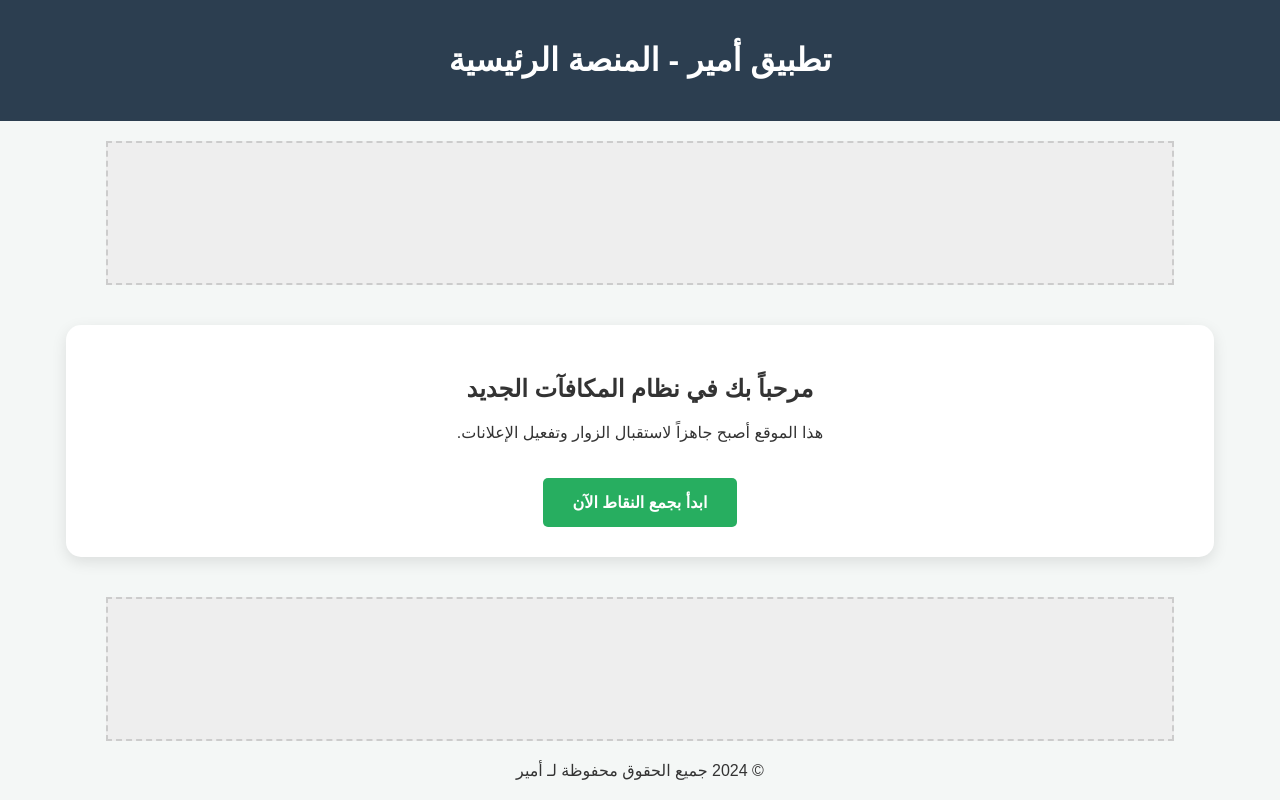
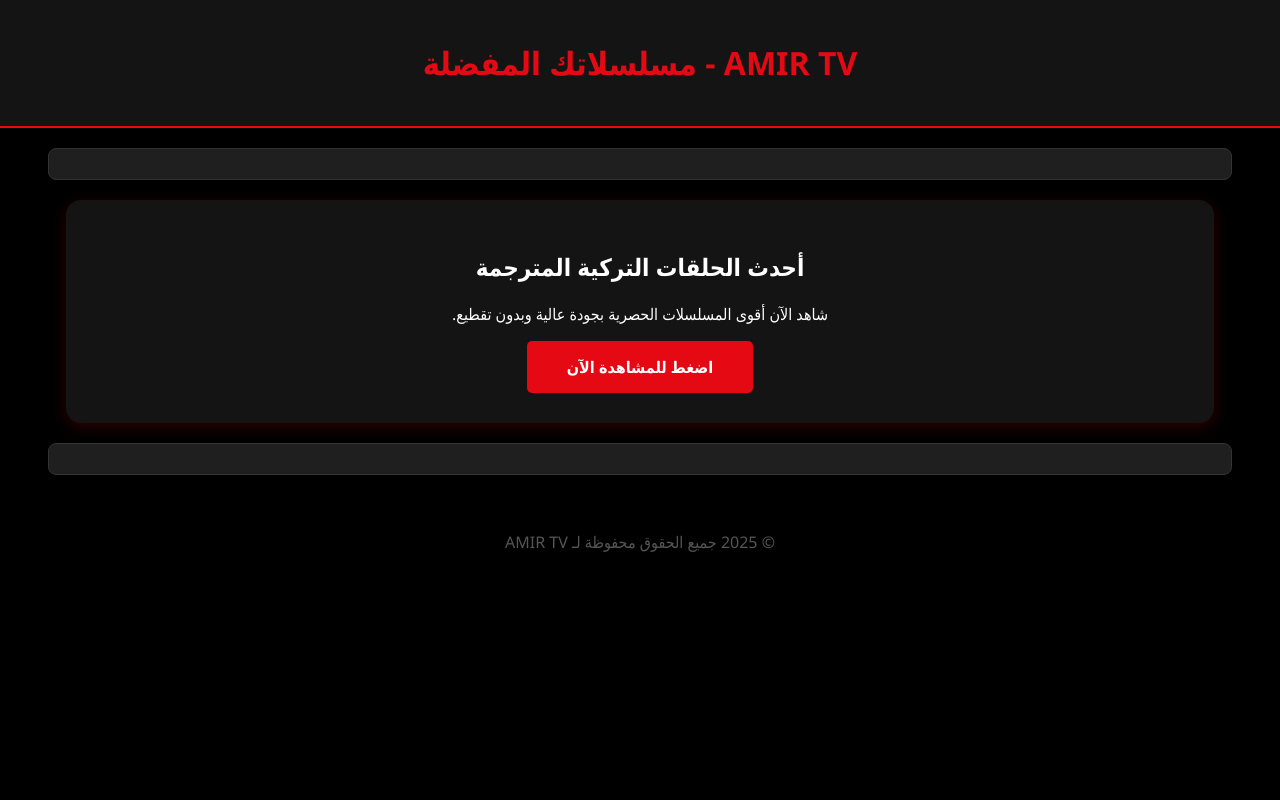
Before and after one commit to rhbjd5kztq-web/Amerr, a plain HTML site: page index.html in a window 1280 px wide. Drawn offline with Linux system fonts and the light colour scheme.

Commit message:
Update title and content for AMIR TV website

```diff
--- a/index.html
+++ b/index.html
@@ -3,41 +3,77 @@
 <head>
     <meta charset="UTF-8">
     <meta name="viewport" content="width=device-width, initial-scale=1.0">
-    <title>تطبيق أمير للمكافآت</title>
+    <title>عالم المسلسلات التركية - أمير</title>
     <style>
-        body { font-family: sans-serif; margin: 0; background-color: #f4f7f6; color: #333; text-align: center; }
-        header { background-color: #2c3e50; color: white; padding: 20px; }
-        .ad-box { background: #eee; border: 2px dashed #ccc; margin: 20px auto; padding: 20px; max-width: 80%; min-height: 100px; color: #777; }
-        .main-card { background: white; padding: 30px; border-radius: 15px; box-shadow: 0 5px 15px rgba(0,0,0,0.1); margin: 20px; display: inline-block; width: 85%; }
-        .btn { background: #27ae60; color: white; padding: 15px 30px; border-radius: 5px; text-decoration: none; font-weight: bold; display: inline-block; margin-top: 20px; }
+        body {
+            font-family: 'Segoe UI', Tahoma, Geneva, Verdana, sans-serif;
+            margin: 0;
+            background-color: #000000; /* خلفية سوداء مثل نتفليكس */
+            color: white;
+        }
+        header {
+            background-color: #141414;
+            color: #e50914; /* أحمر نتفليكس الشهير */
+            padding: 20px;
+            text-align: center;
+            border-bottom: 2px solid #e50914;
+        }
+        .ad-box {
+            background: #1f1f1f;
+            border: 1px solid #333;
+            margin: 20px auto;
+            padding: 15px;
+            max-width: 90%;
+            text-align: center;
+            border-radius: 8px;
+        }
+        .main-card {
+            background: #141414;
+            padding: 30px;
+            margin: 20px auto;
+            max-width: 85%;
+            border-radius: 15px;
+            box-shadow: 0 4px 15px rgba(229, 9, 20, 0.2);
+            text-align: center;
+        }
+        .btn {
+            background: #e50914;
+            color: white;
+            padding: 15px 40px;
+            border: none;
+            border-radius: 5px;
+            text-decoration: none;
+            font-weight: bold;
+            display: inline-block;
+            transition: 0.3s;
+        }
+        .btn:hover { background: #b20710; transform: scale(1.05); }
+        .series-grid { display: grid; grid-template-columns: 1fr 1fr; gap: 10px; margin-top: 20px; }
+        .series-item { background: #333; height: 100px; border-radius: 5px; display: flex; align-items: center; justify-content: center; font-size: 12px; }
     </style>
 </head>
 <body>
 
 <header>
-    <h1>تطبيق أمير - المنصة الرئيسية</h1>
+    <h1>AMIR TV - مسلسلاتك المفضلة</h1>
 </header>
 
 <div class="ad-box">
-   </div>
-    <script async="async" data-cfasync="false" src="https://pl28320540.effectivegatecpm.com/dec2175cbfc931fcab2599622a467cf6/invoke.js"></script>
+    </div> <script async="async" data-cfasync="false" src="https://pl28320540.effectivegatecpm.com/dec2175cbfc931fcab2599622a467cf6/invoke.js"></script>
 <div id="container-dec2175cbfc931fcab2599622a467cf6"></div>
-</div>
 
 <div class="main-card">
-    <h2>مرحباً بك في نظام المكافآت الجديد</h2>
-    <p>هذا الموقع أصبح جاهزاً لاستقبال الزوار وتفعيل الإعلانات.</p>
-    <a href="#" class="btn">ابدأ بجمع النقاط الآن</a>
+    <h2>أحدث الحلقات التركية المترجمة</h2>
+    <p>شاهد الآن أقوى المسلسلات الحصرية بجودة عالية وبدون تقطيع.</p>
+    <a href="#" class="btn">اضغط للمشاهدة الآن</a>
 </div>
 
 <div class="ad-box">
-   </div>
-    <script async="async" data-cfasync="false" src="https://pl28320540.effectivegatecpm.com/dec2175cbfc931fcab2599622a467cf6/invoke.js"></script>
+    </div> <script async="async" data-cfasync="false" src="https://pl28320540.effectivegatecpm.com/dec2175cbfc931fcab2599622a467cf6/invoke.js"></script>
 <div id="container-dec2175cbfc931fcab2599622a467cf6"></div>
-</div>
 
-<footer>
-    <p>© 2024 جميع الحقوق محفوظة لـ أمير</p>
+<footer style="text-align: center; padding: 20px; color: #555;">
+    <p>© 2025 جميع الحقوق محفوظة لـ AMIR TV</p>
 </footer>
 
 </body>
```
